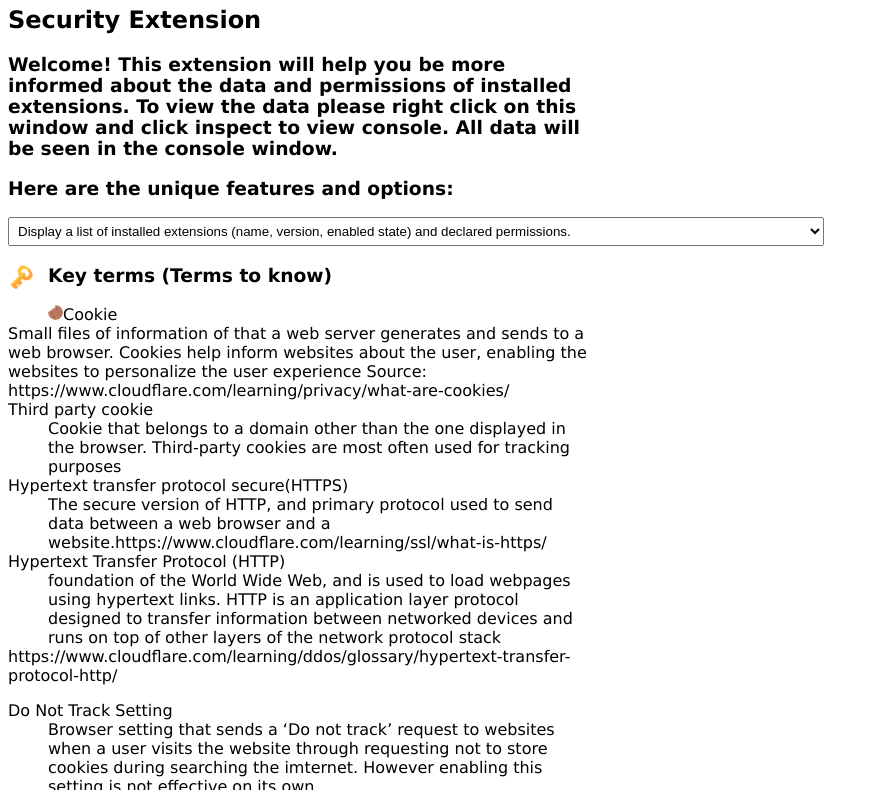
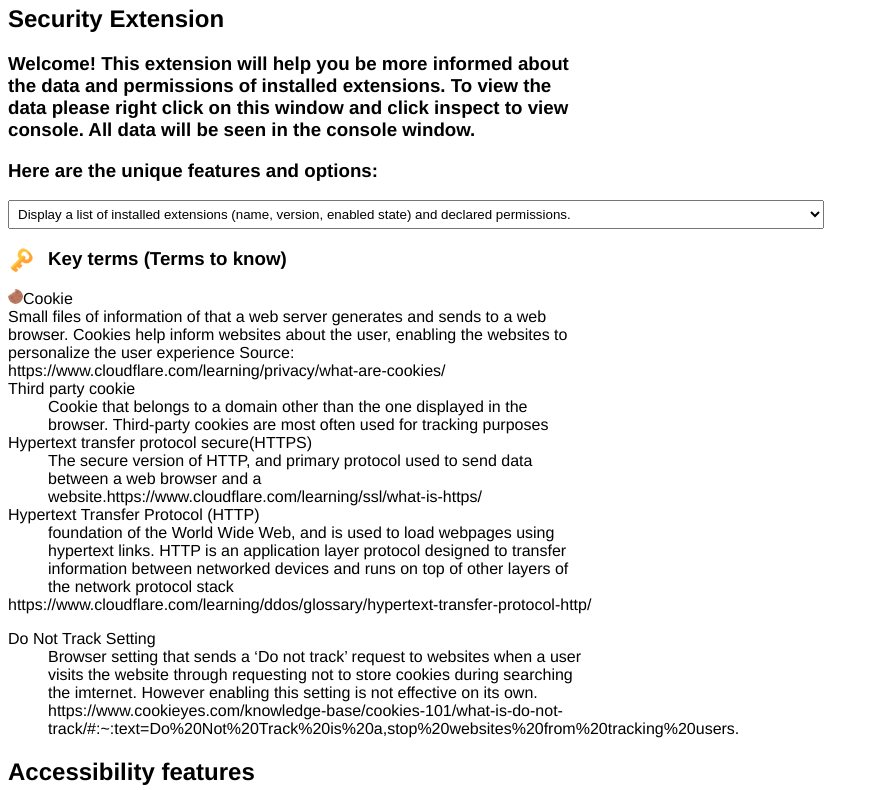
Before and after one commit to janjan100/SENG701---Capstone-Fall-2025, a browser extension: page src/welcome.html in a window 1280 px wide. Shown: the part 212-1002 px from the top of the page, without its empty margins (0-879 px from the left). Drawn offline with Linux system fonts and the light colour scheme.

Commit message:
Font family added css

```diff
--- a/src/styles.css
+++ b/src/styles.css
@@ -1,6 +1,6 @@
 
 body{
-    font-family: 'Lucida Sans', 'Lucida Sans Regular', 'Lucida Grande', 'Lucida Sans Unicode', Geneva, Verdana, sans-serif;
+  font-family: Helvetica, Arial, sans-serif;
 }
 
 button{
```
